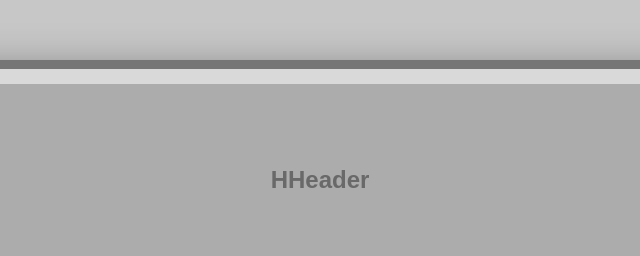
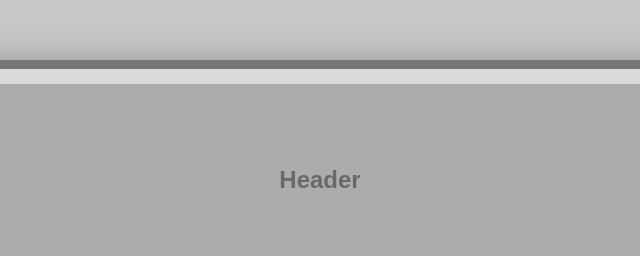
Before and after one commit to brad-morrison/grid-test, a plain HTML site: page index.html in a window 1280 px wide. Shown: the top 256 px of the page, 320-960 px from the left. Drawn offline with Linux system fonts and the light colour scheme.

Commit message:
Update index.html

```diff
--- a/index.html
+++ b/index.html
@@ -10,7 +10,7 @@
 <body>
 
     <div class="grid grid-with-footer">
-        <div class="tile A"><h2>HHeader</h2></div>
+        <div class="tile A"><h2>Header</h2></div>
         <div class="tile B"><h2>Body</h2></div>
         <div class="tile C"><h2>Side Item</h2></div>
         <div class="tile Cf"><h2>Footer</h2></div>
```
